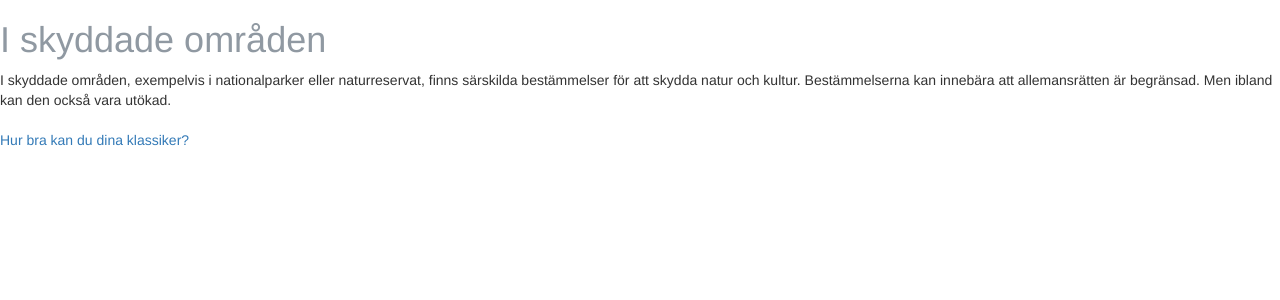
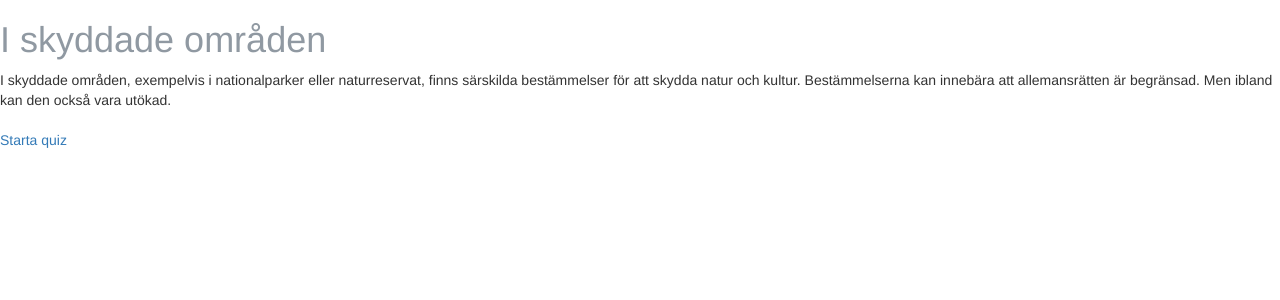
Before and after one commit to SusLin77/Quizproject, a Django app: template quiz/templates/quiz.html in a window 1280 px wide. Shown: the top 300 px of the page. Run offline with Django 3.2, Linux system fonts and the light colour scheme; the template is opened without the code that fills it, so the values that code supplies are empty; some libraries are stand-ins or nearby versions.

Commit message:
Corrected question in quiz.html

```diff
--- a/quiz/templates/quiz.html
+++ b/quiz/templates/quiz.html
@@ -16,7 +16,7 @@
 		<p>{{ quiz.description }}</p>
 
 		<p><a href="{% url 'question_page' quiz_number 1 %}">
-    	Hur bra kan du dina klassiker?
+			Starta quiz
 		</a></p>
 
 		<script src="https://ajax.googleapis.com/ajax/libs/jquery/1.12.4/jquery.min.js"></script>
```
